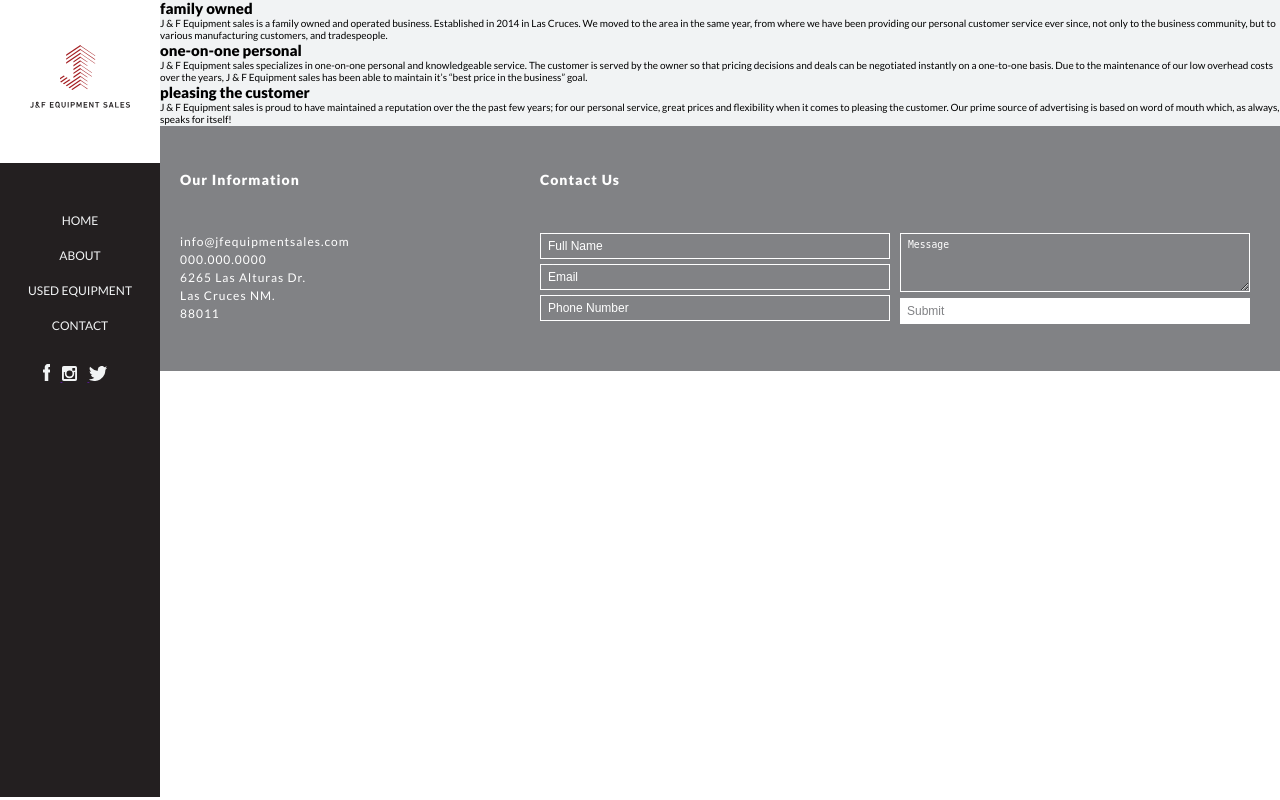
After one commit to kellyannmcnamara01/jf-equipment, a PHP site: page /about.php in a window 1280 px wide. The commit adds this page. Run offline with PHP 8.4, Linux system fonts and the light colour scheme.

Commit message:
set up for the about up page

```diff
--- /dev/null
+++ b/about.php
@@ -0,0 +1,38 @@
+<?php
+
+//include head
+include "head.php";
+
+?>
+
+<div id="family-owned">
+    <div class="left">
+        <h2>family owned</h2>
+        <p>
+            J & F Equipment sales is a family owned and operated business. Established in 2014 in Las Cruces. We moved to the area in the same year, from where we have been providing our personal customer service ever since, not only to the business community, but to various manufacturing customers, and tradespeople.
+        </p>
+    </div>
+</div>
+<div id="personal">
+    <div class="right">
+        <h2>one-on-one personal</h2>
+        <p>
+            J & F Equipment sales specializes in one-on-one personal and knowledgeable service. The customer is served by the owner so that pricing decisions and deals can be negotiated instantly on a one-to-one basis. Due to the maintenance of our low overhead costs over the years, J & F Equipment sales has been able to maintain it’s “best price in the business” goal.
+        </p>
+    </div>
+</div>
+<div id="customer">
+    <div class="left">
+        <h2>pleasing the customer</h2>
+        <p>
+            J & F Equipment sales is proud to have maintained a reputation over the the past few years; for our personal service, great prices and flexibility when it comes to pleasing the customer. Our prime source of advertising is based on word of mouth which, as always, speaks for itself!
+        </p>
+    </div>
+</div>
+
+<?php
+
+//include footer
+include "footer.php";
+
+?>
--- a/main.css
+++ b/main.css
@@ -65,6 +65,7 @@ main {
     float: left;
     width: calc(100vw - 160px);
     margin-left: 160px;
+    background: #f1f3f4;
 }
 .wrapper {
     max-width: 1025px;
```
